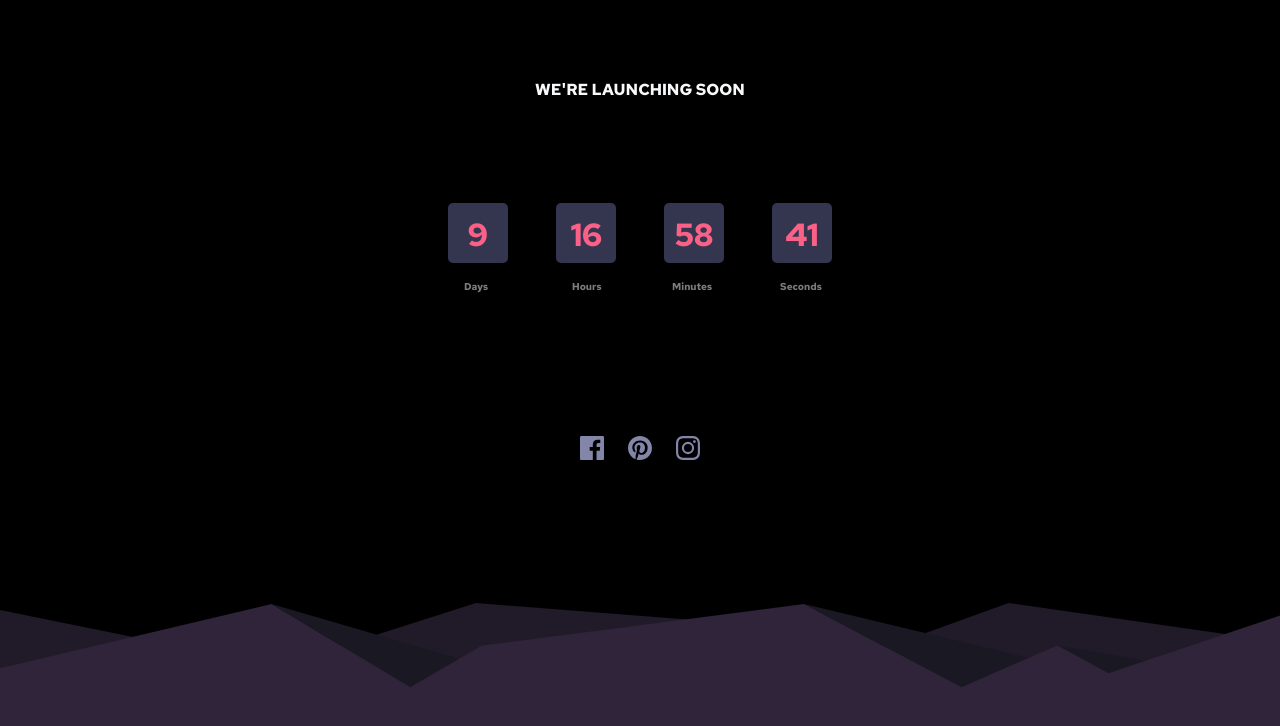
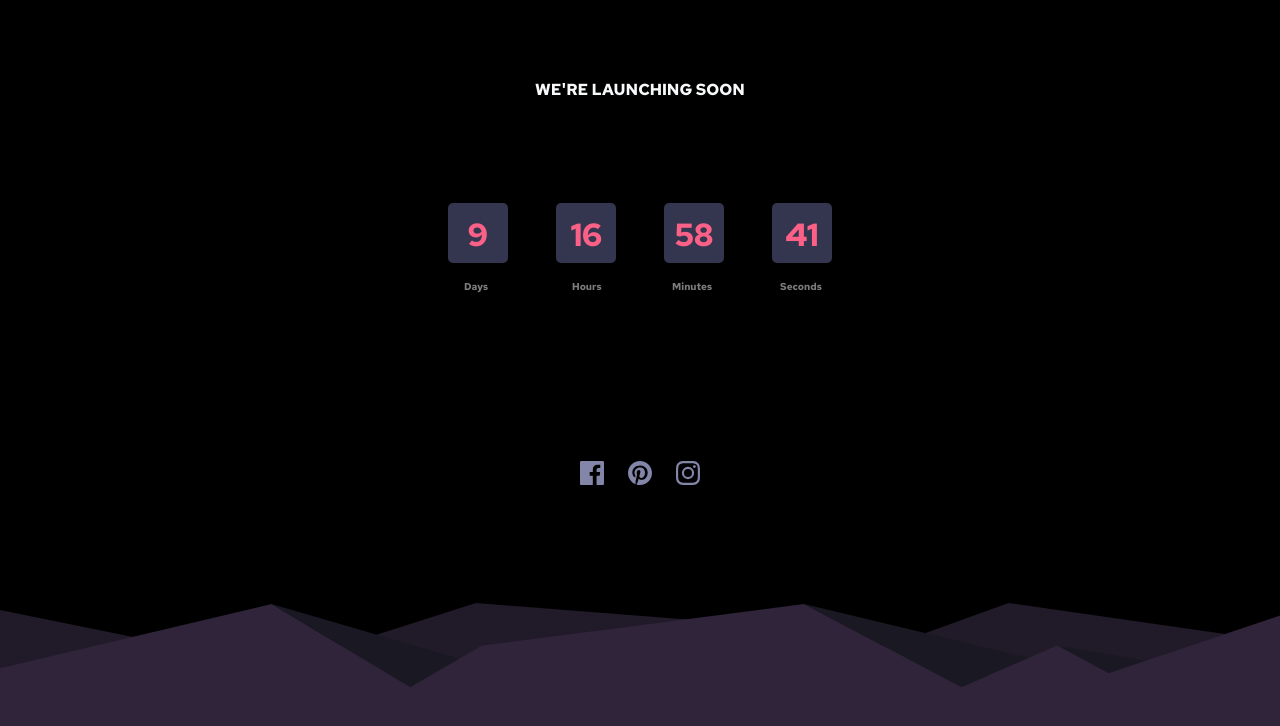
Before and after one commit to Abdulraheem20/countdown, a plain HTML site: page index.html in a window 1280 px wide. Drawn offline with nearby package versions, Linux system fonts and the light colour scheme; a web font is replaced by a local one.

Commit message:
new commit

```diff
--- a/index.html
+++ b/index.html
@@ -59,7 +59,7 @@
    <footer class="container">
         <div class="col-sm-md">
             <div class="row-sm-md d-flex justify-content-center gap-4">
-                <div class="col-sm-md d-flex justify-content-center gap-4 " style="margin-top: 125px;">
+                <div class="col-sm-md d-flex justify-content-center gap-4 " style="margin-top: 150px;">
                     <a href="https://web.facebook.com/appliancesmaintenance" target="_blank">
                         <img src="./images/icon-facebook.svg" alt="" >
                     </a>
```
